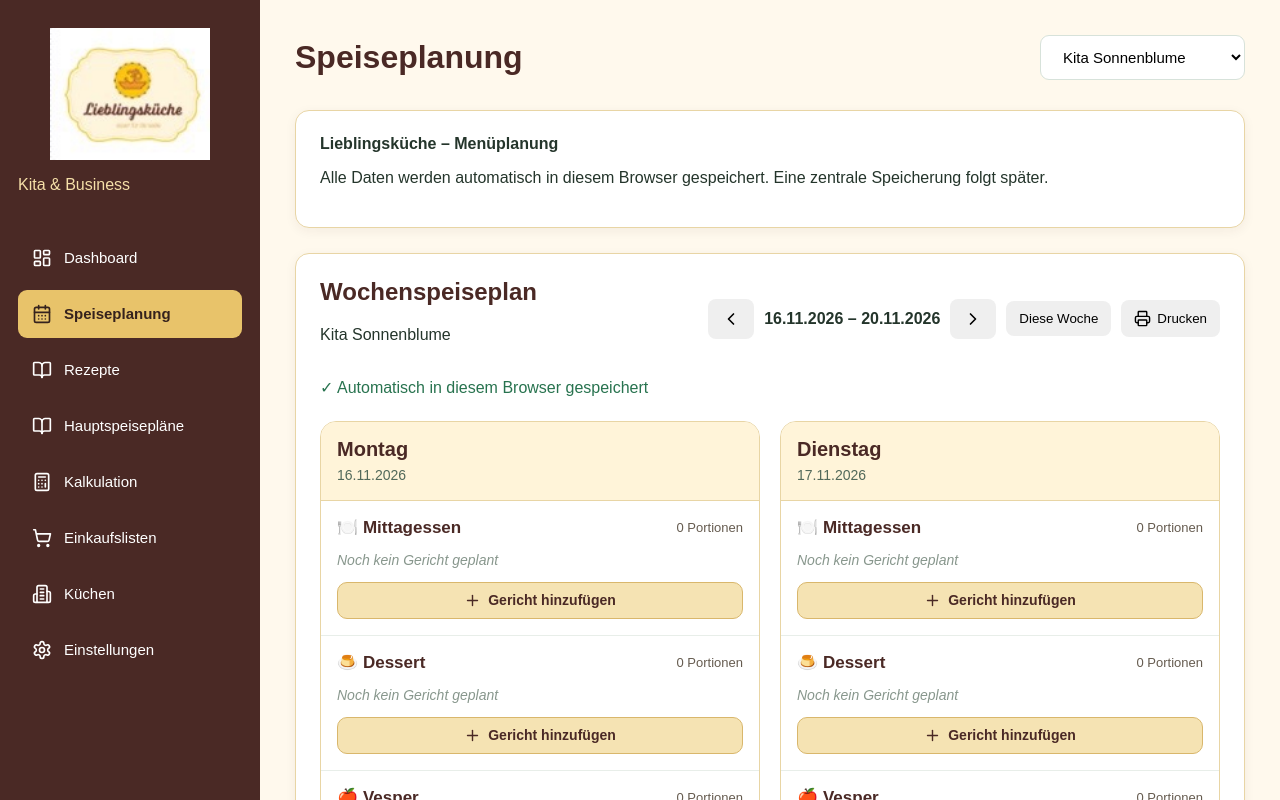
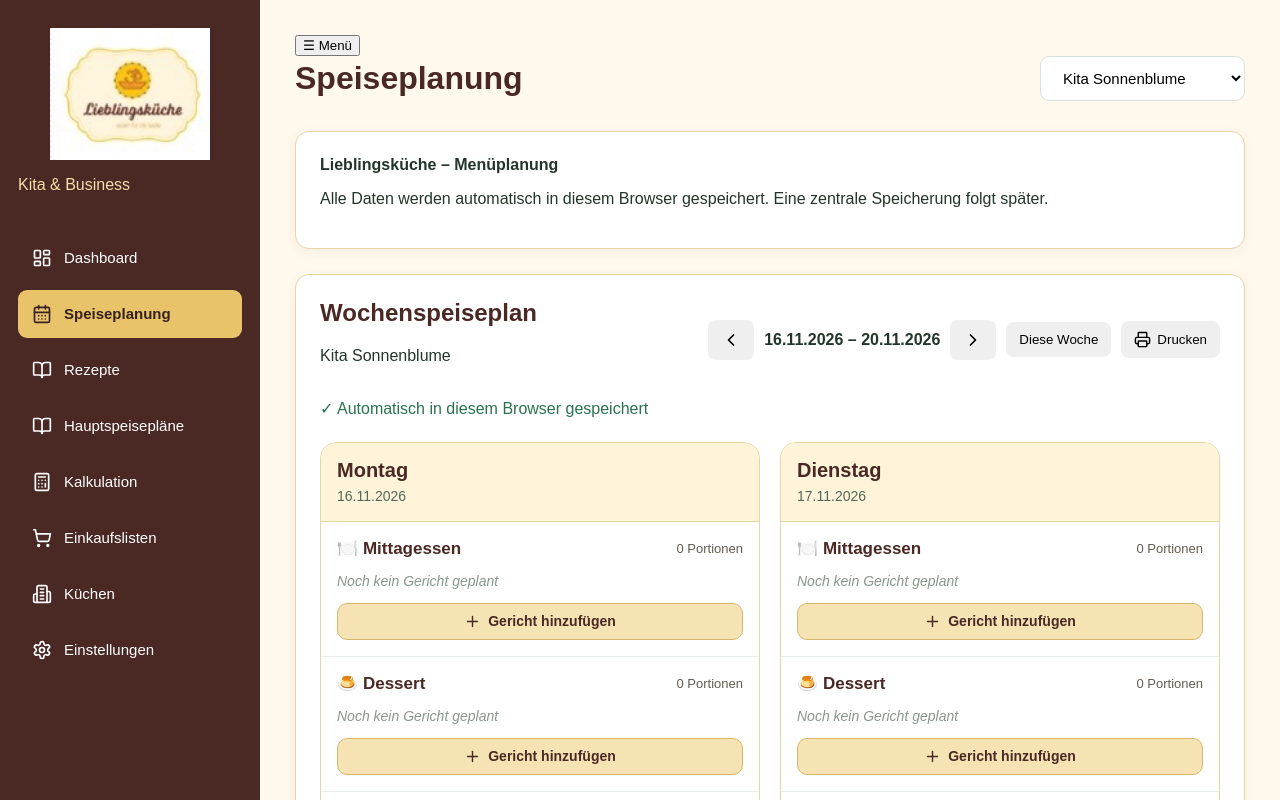
Before and after one commit to reitclub-lochau/Men-planer, a React (Vite) app: page / in a window 1280 px wide. Shown: the top 800 px of the page. Built offline with nearby package versions, Linux system fonts and the light colour scheme.

Commit message:
Update App.jsx

```diff
--- a/src/App.jsx
+++ b/src/App.jsx
@@ -183,7 +183,7 @@ const [templatePlans, setTemplatePlans] = useState(
 const [templateId, setTemplateId] = useState('');
 const [templateWeek, setTemplateWeek] = useState(1);
 const [showDistribution, setShowDistribution] = useState(false);
-
+const [menuOpen, setMenuOpen] = useState(false);
 const [targetKitchenIds, setTargetKitchenIds] = useState([]);
   const [distributionAction, setDistributionAction] = useState('replace');
 const [distributionMode, setDistributionMode] = useState('single');
@@ -651,7 +651,7 @@ updated[key] = distributionAction === 'replace'
 }
   return (
     <div className="app">
-      <aside className="sidebar">
+      <aside className={`sidebar ${menuOpen ? 'open' : ''}`}>
         <img
   src="/lieblingskueche-logo.jpg"
   alt="Lieblingsküche"
@@ -679,6 +679,12 @@ updated[key] = distributionAction === 'replace'
       </aside>
 
       <main className="main">
+<button
+  className="menu-toggle"
+  onClick={() => setMenuOpen(!menuOpen)}
+>
+  ☰ Menü
+</button>
         <header className="header">
           <h1>{page}</h1>
 
```
